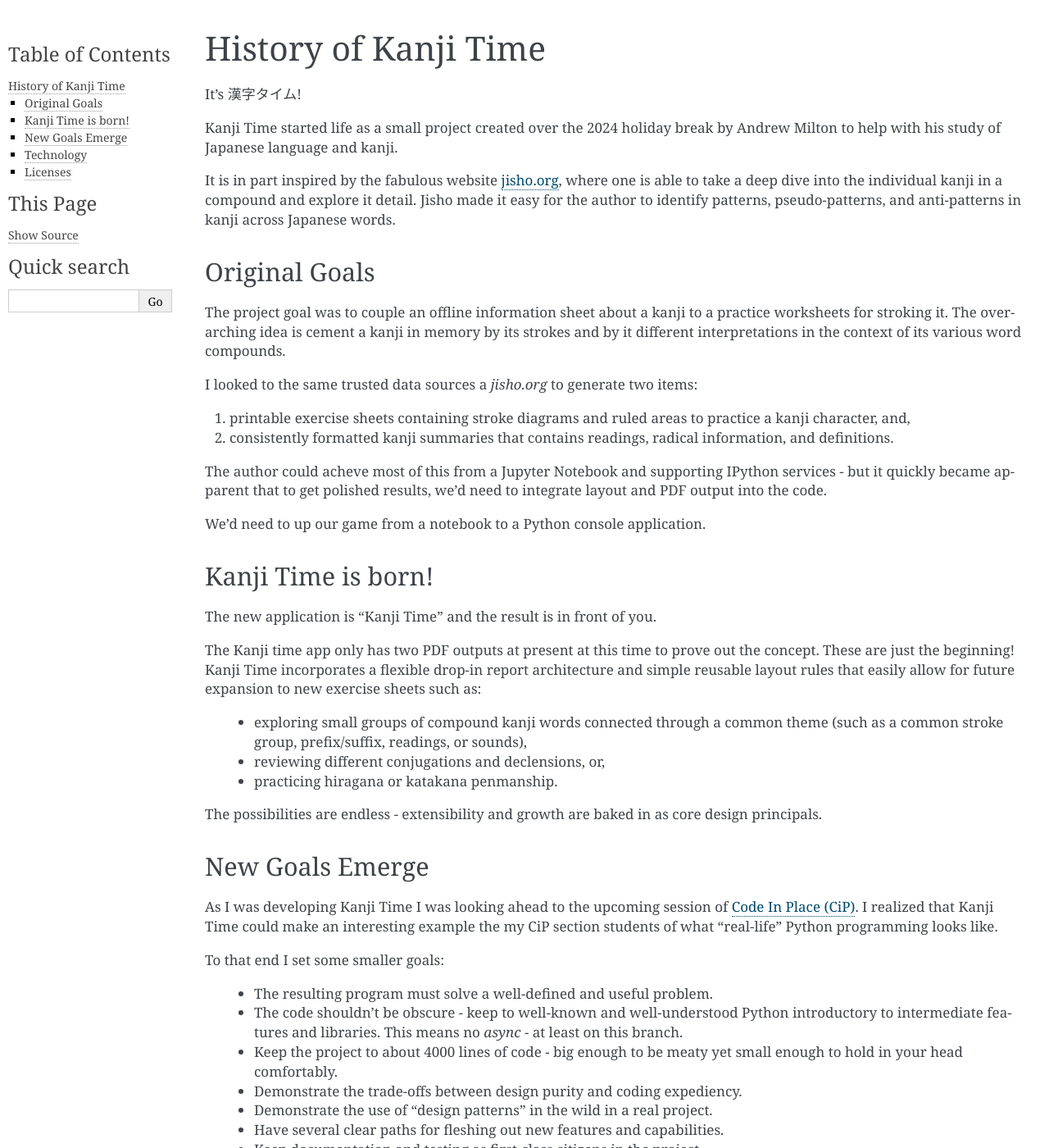
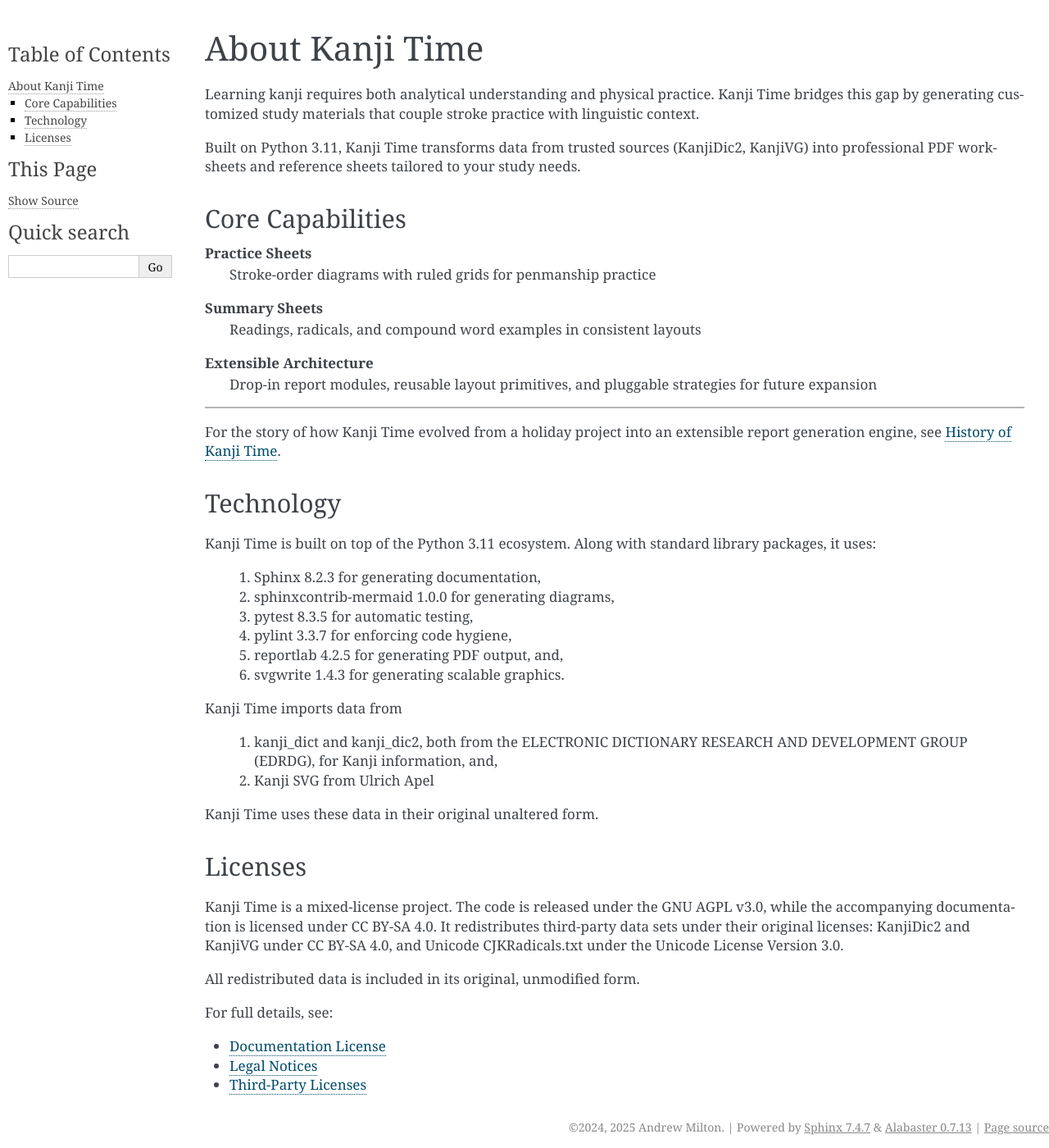
Before and after one commit to HouseElves/kanji_time_public, a Sphinx documentation site: the page built from docs/source/about/about_kanjitime.rst, in a window 1280 px wide and 1400 px high. Shown: the whole window at 82% size. Built offline with Sphinx 7.4.7, drawn with Linux system fonts in a browser that asks for light colours; some of the changed text lies outside the part shown.

Commit message:
Split the informal 'story of kanji time' out of the formal about page. Replaced it with a simple user journey oriented intro.

```diff
--- a/docs/source/about/about_kanjitime.rst
+++ b/docs/source/about/about_kanjitime.rst
@@ -1,58 +1,26 @@
-History of  Kanji Time
-======================
+About Kanji Time
+================
 
-It's 漢字タイム!
+Learning kanji requires both analytical understanding and physical practice.
+Kanji Time bridges this gap by generating customized study materials that couple stroke practice with linguistic context.
 
-Kanji Time started life as a small project created over the 2024 holiday break by Andrew Milton to help with his study of Japanese language and kanji.
+Built on Python 3.11, Kanji Time transforms data from trusted sources (KanjiDic2, KanjiVG) into professional PDF worksheets and reference sheets tailored to your study needs.
 
-It is in part inspired by the fabulous website `jisho.org <https://jisho.org/>`_, where one is able to take a deep dive into the individual kanji in a compound and explore it detail.
-Jisho made it easy for the author to identify patterns, pseudo-patterns, and anti-patterns in kanji across Japanese words.
+Core Capabilities
+-----------------
 
-Original Goals
---------------
+**Practice Sheets**
+    Stroke-order diagrams with ruled grids for penmanship practice
 
-The project goal was to couple an offline information sheet about a kanji to a practice worksheets for stroking it.
-The overarching idea is cement a kanji in memory by its strokes and by it different interpretations in the context of its various word compounds.
+**Summary Sheets**
+    Readings, radicals, and compound word examples in consistent layouts
 
-I looked to the same trusted data sources a `jisho.org` to generate two items:
+**Extensible Architecture**
+    Drop-in report modules, reusable layout primitives, and pluggable strategies for future expansion
 
-1. printable exercise sheets containing stroke diagrams and ruled areas to practice a kanji character, and,
-2. consistently formatted kanji summaries that contains readings, radical information, and definitions.
+----
 
-The author could acheve most of this from a Jupyter Notebook and supporting IPython services - but it quickly became apparent that to get polished results, we'd need to integrate layout and PDF output into the code.
-
-We'd need to up our game from a notebook to a Python console application.
-
-Kanji Time is born!
--------------------
-
-The new application is "Kanji Time" and the result is in front of you.
-
-The Kanji time app only has two PDF outputs at present at this time to prove out the concept.
-These are just the beginning!
-Kanji Time incorporates a flexible drop-in report architecture and simple reusable layout rules that easily allow for future expansion to new exercise sheets such as:
-
-    - exploring small groups of compound kanji words connected through a common theme (such as a common stroke group, prefix/suffix, readings, or sounds),
-    - reviewing different conjugations and declensions, or,
-    - practicing hiragana or katakana penmanship.
-
-The possibilities are endless - extensibility and growth are baked in as core design principals.
-
-New Goals Emerge
-----------------
-
-As I was developing Kanji Time I was looking ahead to the upcoming session of `Code In Place (CiP) <https://codeinplace.stanford.edu>`_.  I realized that Kanji Time could make an interesting example the my CiP section students of what "real-life" Python programming looks like.
-
-To that end I set some smaller goals:
-
-   * The resulting program must solve a well-defined and useful problem.
-   * The code shouldn't be obscure - keep to well-known and well-understood Python introductory to intermediate features and libraries.  This means no `async` - at least on this branch.
-   * Keep the project to about 4000 lines of code - big enough to be meaty yet small enough to hold in your head comfortably.
-   * Demonstrate the trade-offs between design purity and coding expediency.
-   * Demonstrate the use of "design patterns" in the wild in a real project.
-   * Have several clear paths for fleshing out new features and capabilities.
-   * Keep documentation and testing as first-class citizens in the project.
-   * Exploit simuluated intelligence and simulated competency tools for software development, such as OpenAI's o1 and 4o LLM instances.
+For the story of how Kanji Time evolved from a holiday project into an extensible report generation engine, see :doc:`history`.
 
 Technology
 ----------
@@ -71,7 +39,7 @@
     #. kanji_dict and kanji_dic2, both from the ELECTRONIC DICTIONARY RESEARCH AND DEVELOPMENT GROUP (EDRDG), for Kanji information, and,
     #. Kanji SVG from Ulrich Apel
 
-All of these imported data are used unaltered from their source.
+Kanji Time uses these data in their original unaltered form.
 
 .. _licensing:
 
```
Also changed, not shown: docs/source/about/history.rst (added, +55 -0 lines).
